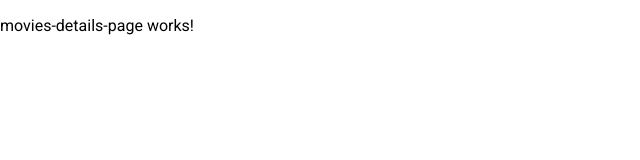
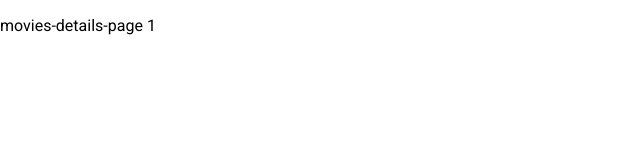
Before and after one commit to EbramTawfik/movies-demo-angular, an Angular app: page /movieDetails/1 in a window 1280 px wide. Shown: the top 160 px of the page, without its empty margins (0-640 px from the left). Built offline with nearby package versions, Linux system fonts and the light colour scheme.

Commit message:
Navigation

```diff
--- a/src/app/movies-details-page/movies-details-page.component.html
+++ b/src/app/movies-details-page/movies-details-page.component.html
@@ -1,3 +1 @@
-<p>
-  movies-details-page works!
-</p>
+<p>movies-details-page {{ movieId }}</p>
--- a/src/app/movies-details-page/movies-details-page.component.ts
+++ b/src/app/movies-details-page/movies-details-page.component.ts
@@ -7,10 +7,12 @@ import { ActivatedRoute } from '@angular/router';
   styleUrls: ['./movies-details-page.component.scss']
 })
 export class MoviesDetailsPageComponent implements OnInit {
+  movieId: string;
   constructor(private route: ActivatedRoute) {}
 
   ngOnInit() {
     this.route.params.subscribe(params => {
+      this.movieId = params['id'];
       console.log(params); //log the entire params object
       console.log(params['id']); //log the value of id
     });
--- a/src/app/movies-main-page/movies-main-page.component.html
+++ b/src/app/movies-main-page/movies-main-page.component.html
@@ -1,5 +1,5 @@
 <div class='movies-div'>
-  <mat-card class="movie-card " *ngFor="let movie of movies" matRipple>
+  <mat-card class="movie-card " *ngFor="let movie of movies" (click)="selectMovie(movie)" matRipple>
     <mat-card-header>
       <mat-card-title>{{ movie.Title }}</mat-card-title>
       <mat-card-subtitle>{{ movie.Year }}</mat-card-subtitle>
--- a/src/app/movies-main-page/movies-main-page.component.ts
+++ b/src/app/movies-main-page/movies-main-page.component.ts
@@ -1,6 +1,7 @@
 import { Component, OnInit } from '@angular/core';
 import { Movie } from '../helpers/Movie';
 import { MoviesHelper } from '../helpers/MoviesHelper';
+import { Router } from '@angular/router';
 
 @Component({
   selector: 'app-movies-main-page',
@@ -9,7 +10,11 @@ import { MoviesHelper } from '../helpers/MoviesHelper';
 })
 export class MoviesMainPageComponent implements OnInit {
   movies: Movie[] = MoviesHelper.GetMovies();
-  constructor() {}
+  constructor(private router: Router) {}
 
   ngOnInit() {}
+
+  selectMovie(movie: Movie) {
+    this.router.navigate(['./movieDetails', movie.imdbID]);
+  }
 }
```
